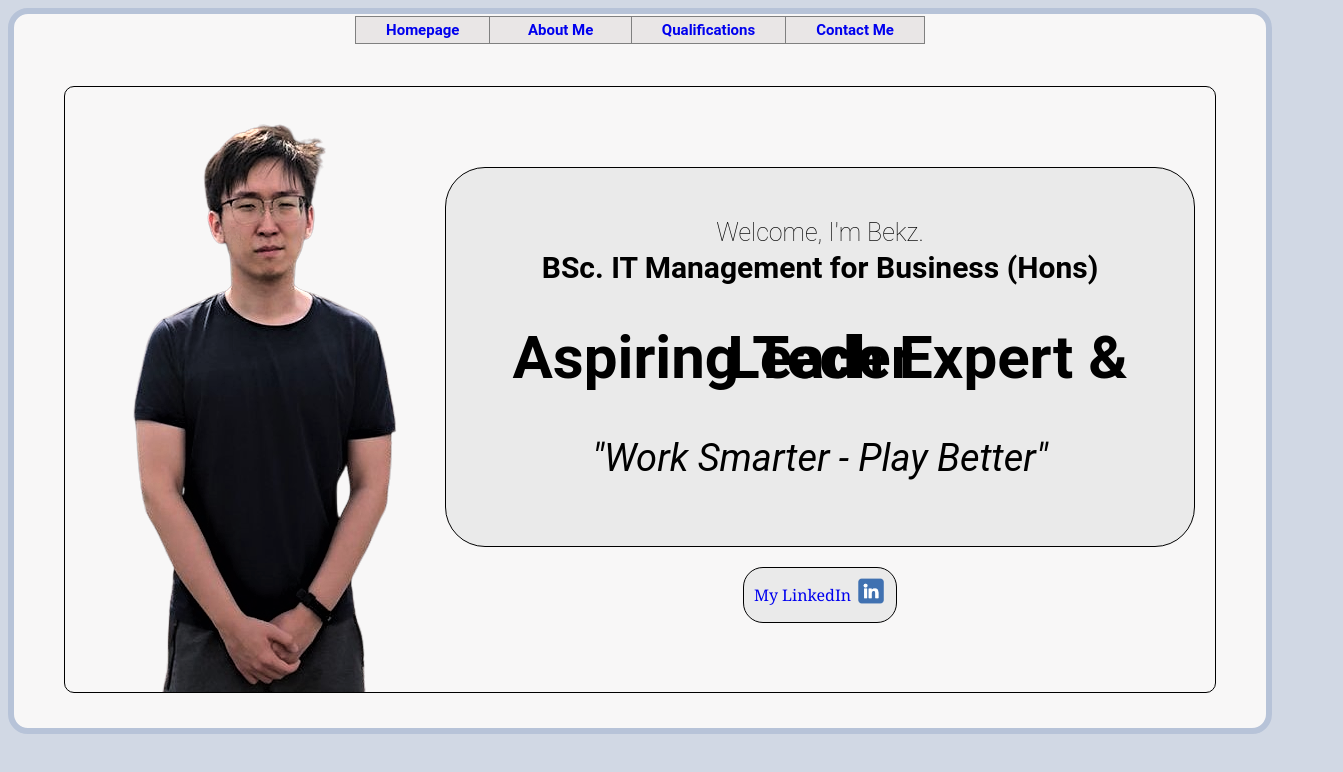
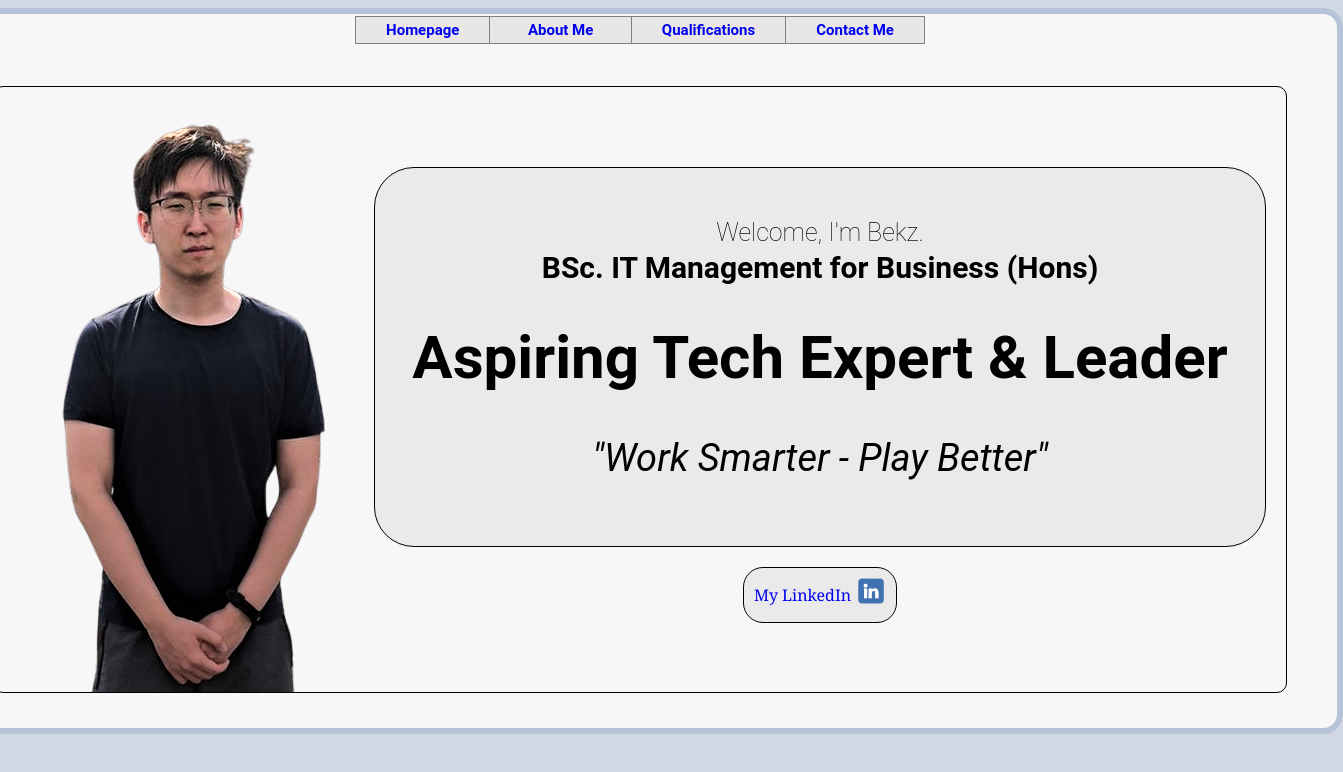
Before and after one commit to bek000han/Personal-Website-NotOperating, a plain HTML site: page portfolio/index.html in a window 1280 px wide. Shown: the whole page, 1343 px wide, since content can reach past the window. Drawn offline with Linux system fonts and the light colour scheme.

Commit message:
index text fixed, no more crunch

```diff
--- a/portfolio/style.css
+++ b/portfolio/style.css
@@ -42,7 +42,8 @@ h1 {
 /*///////////// HERO TAB ///////////*/
 
 .indexbox {
-    display: inline-flex;
+    display: flex;
+    text-align: center;
     align-items: center;
     border: solid black 1px;
     padding-top: 10px;
@@ -58,7 +59,7 @@ h1 {
     line-height: 0px;
     margin-bottom: 20px;
     border: solid black 1px;
-
+    width: 830px;
 }
 
 .descandlink {
```
